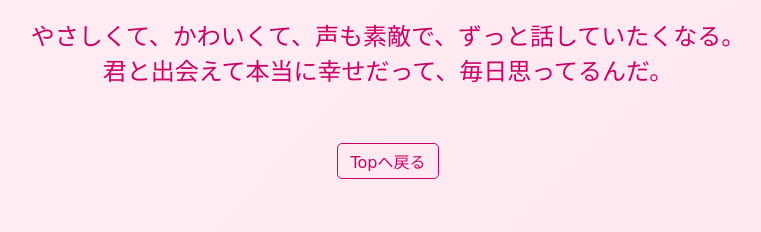
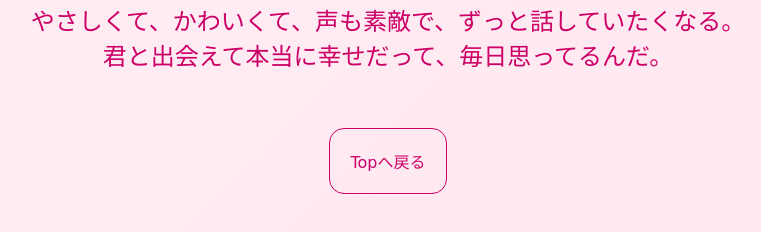
Before and after one commit to Hazuki110/portfolio, a plain HTML site: page riri.html in a window 1280 px wide. Shown: the part 490-722 px from the top of the page, without its empty margins (252-1013 px from the left). Drawn offline with Linux system fonts and the light colour scheme.

Commit message:
Update riri.html

```diff
--- a/riri.html
+++ b/riri.html
@@ -58,11 +58,9 @@
       text-decoration: none;
       color: #cc0066;
       border: 1px solid #cc0066;
-      padding: 5px 12px;
-      border-radius: 5px;
+      padding: 20px 20px;
+      border-radius: 15px;
       transition: background 0.3s, color 0.3s;
-    }
-
     .back-to-top:hover {
       background: #cc0066;
       color: white;
```
